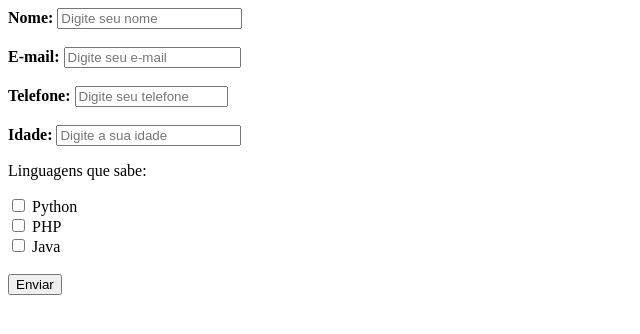
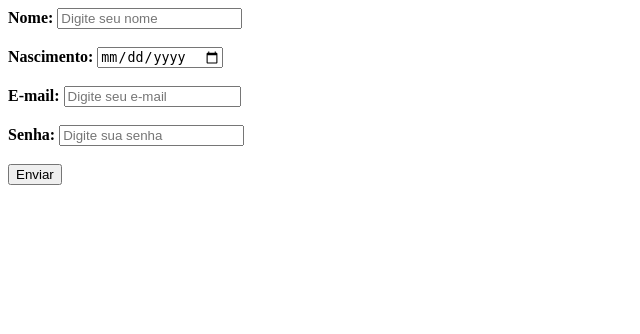
Before and after one commit to fabisussuarana/praticaweb, a PHP site: page /form.html in a window 1280 px wide. Shown: the top 334 px of the page, without its empty margins (0-640 px from the left). Run offline with PHP 8.4, Linux system fonts and the light colour scheme.

Commit message:
Fiz alterações

```diff
--- a/conexao.php
+++ b/conexao.php
@@ -9,7 +9,7 @@ $porta = 3306;
 $conexao = mysqli_connect($servidor, $usuario, $senha, $bdname);
 
 if(!$conexao)
-    die("Problemas com a conexão com o banco de dados. Descriçãop do problema: " . mysqli_connect_error());
+    die("Problemas com a conexão com o banco de dados. Descrição do problema: " . mysqli_connect_error());
 
 echo "Conexão realizada com sucesso!";
 
--- a/css/form.css
+++ b/css/form.css
@@ -16,7 +16,7 @@
         margin-left: 23px;
         margin-top: 140px;
         width: 85%;
-        height: 52%;
+        height: 40%;
         border-radius: 10px;
     }
     .grupo{
--- a/form.html
+++ b/form.html
@@ -21,34 +21,18 @@
                 </div><br>
 
                 <div class="div">
+                    <label for="data"><strong>Nascimento:</strong></label>
+                    <input type="date" name="data" placeholder="Data de nascimento">
+                </div><br>
+
+                <div class="div">
                     <label for="email"><strong>E-mail:</strong></label>
                     <input type="text" name="email" id="email" size="19" placeholder="Digite seu e-mail" required>
                 </div><br>
 
                 <div class="div">
-                    <label for="telefone"><strong>Telefone:</strong></label>
-                    <input type="text" name="telefone" size="16" placeholder="Digite seu telefone">
-                </div><br>
-
-                <div class="div">
-                    <label for="idade"><strong>Idade:</strong></label>
-                    <input type="number" name="idade" placeholder="Digite a sua idade">
-                </div>
-
-                <div>
-                    <p>Linguagens que sabe:</p>
-                    <input type="checkbox" id="Python" name="linguagem[py]" value="Python">
-                    <label for="vehicle1"> Python </label>
-                </div>
-
-                <div>
-                    <input type="checkbox" id="php" name="linguagem[php]" value="php">
-                    <label for="vehicle2"> PHP </label>
-                </div>
-
-                <div>
-                    <input type="checkbox" id="c++" name="linguagem[j]" value="Java">
-                    <label for="vehicle3"> Java </label>
+                    <label for="senha"><strong>Senha:</strong></label>
+                    <input type="password" name="senha" placeholder="Digite sua senha">
                 </div><br>
 
                 <div>
--- a/index.html
+++ b/index.html
@@ -32,7 +32,7 @@
             seu interesse, e queira se inscrever, clique no botão abaixo:
         </p>
 
-        <form action="form.php">
+        <form action="form.html">
             <button type="submit" name="botao" id="botao">Inscrever-se</button>
         </form>
     </main>
```
